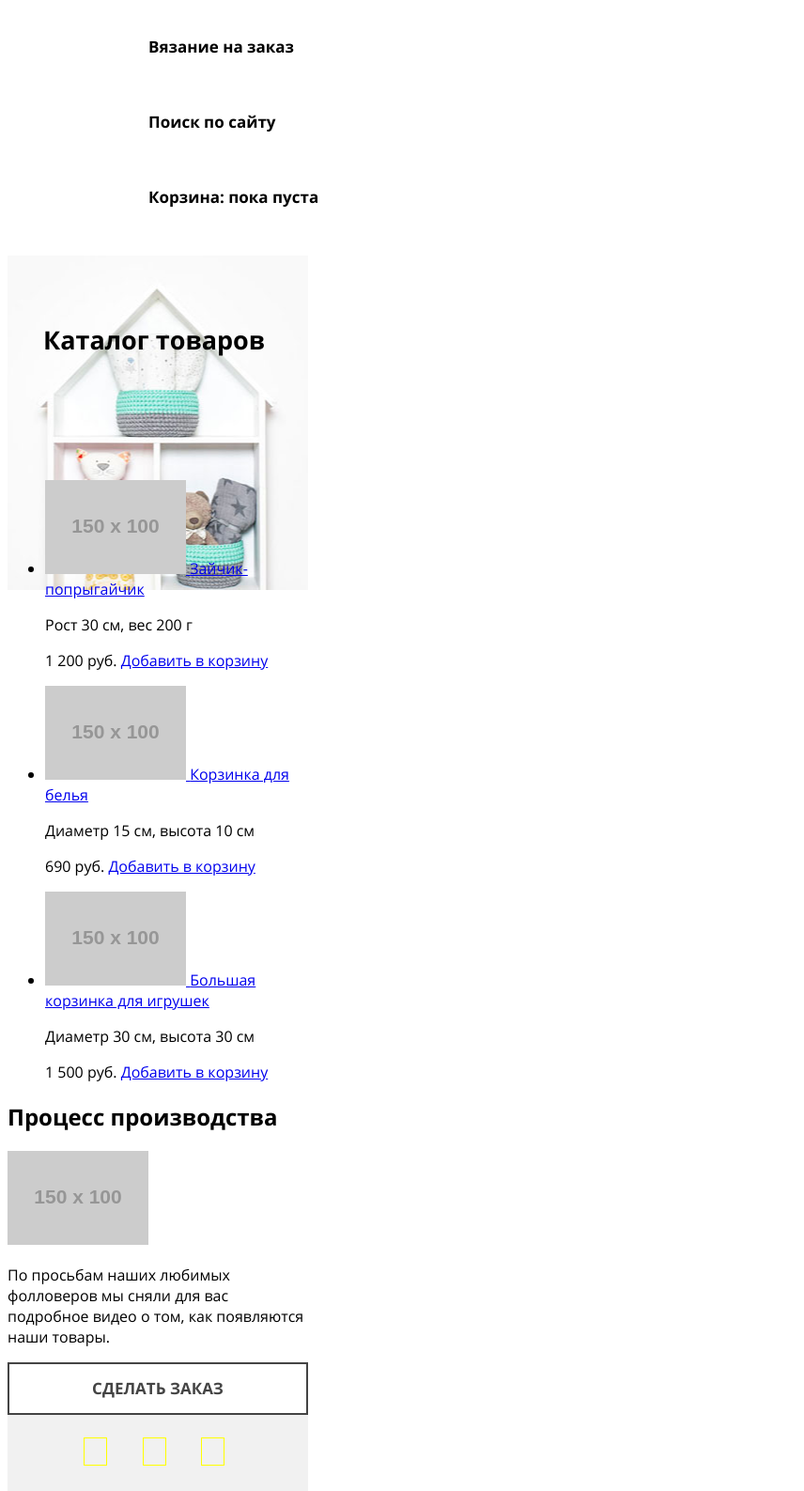
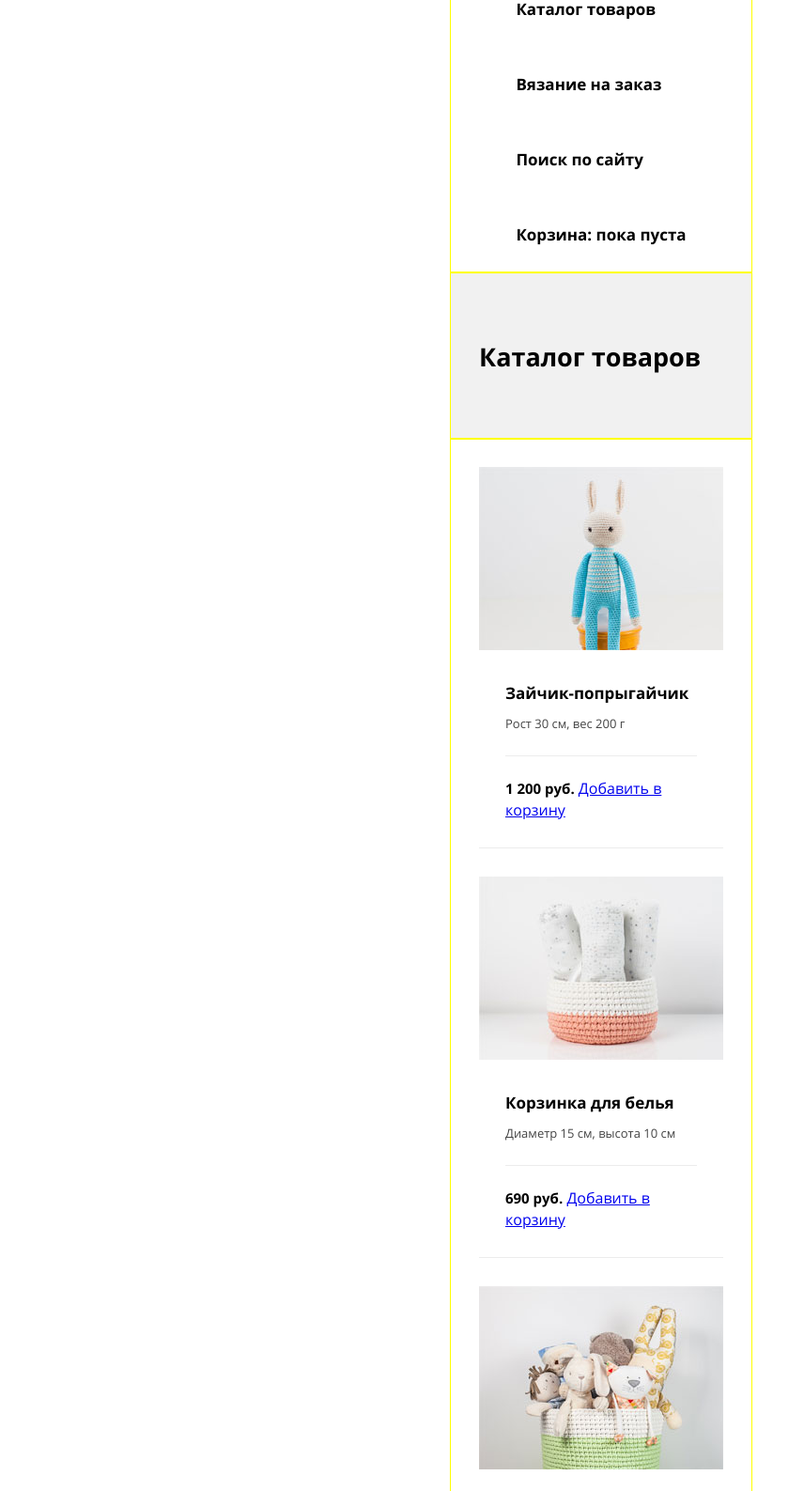
Before and after one commit to nastya-randall/625979-mishka, a website: page source/catalog.html in a window 1280 px wide. Shown: the part 146-1733 px from the top of the page at 94% size, without its empty margins (0-856 px from the left). Drawn offline with nearby package versions, Linux system fonts and the light colour scheme; files that its build step writes are made by us from their sources; placeholder pictures from the web are drawn by us.

Commit message:
Базовая стилизация страницы каталога

```diff
--- a/source/catalog.html
+++ b/source/catalog.html
@@ -7,9 +7,9 @@
   </head>
   <body>
 
-    <header class="page-header">
-      <a class="page-heder__logo-link" href="index.html">
-        <img class="page-header__logo-image" src="http://placehold.it/150x100" width="" height="" alt="Магазин «Мишка»">
+    <header class="page-header container">
+      <a class="page-header__logo-link" href="index.html">
+        <img class="page-header__logo-image" src="img/logo-mobile.svg" width="86" height="35" alt="Магазин «Мишка»">
       </a>
       <nav class="main-nav">
         <button class="main-nav__toggle" type="button">Открыть меню</button>
@@ -33,57 +33,67 @@
       </nav>
     </header>
 
-    <main class="page-main">
-      <h1 class="page-main__title">Каталог товаров</h1>
-      <section class="catalog">
+    <main class="catalog-main">
+      <div class="catalog-main__wrapper container">
+        <h1 class="catalog-main__title">Каталог товаров</h1>
+      </div>
+      <section class="catalog container">
         <ul class="catalog__list">
           <li class="catalog__item">
             <a class="catalog__item-link" href="#">
-              <img class="catalog__item-image" src="http://placehold.it/150x100" width="" height="" alt="Зайчик-попрыгайчик">
+              <img class="catalog__item-image" src="img/photo-hare-mobile@1x.jpg" width="260" height="195" alt="Зайчик-попрыгайчик">
             </a>
+            <div class="catalog__wrapper">
               <a class="catalog__item-title" href="#">Зайчик-попрыгайчик</a>
               <p class="catalog__item-details">Рост 30 см, вес 200 г</p>
               <p class="catalog__footer">
                 <span class="catalog__price">1 200 руб.</span>
                 <a class="catalog__add-to-cart" href="#">Добавить в корзину</a>
               </p>
+            </div>
           </li>
           <li class="catalog__item">
             <a class="catalog__item-link" href="#">
-              <img class="catalog__item-image" src="http://placehold.it/150x100" width="" height="" alt="Корзинка для белья">
+              <img class="catalog__item-image" src="img/photo-bowl-mobile@1x.jpg" width="260" height="195" alt="Корзинка для белья">
             </a>
+            <div class="catalog__wrapper">
               <a class="catalog__item-title" href="#">Корзинка для белья</a>
               <p class="catalog__item-details">Диаметр 15 см, высота 10 см</p>
               <p class="catalog__footer">
                 <span class="catalog__price">690 руб.</span>
                 <a class="catalog__add-to-cart" href="#">Добавить в корзину</a>
               </p>
+            </div>
           </li>
           <li class="catalog__item">
             <a class="catalog__item-link" href="#">
-              <img class="catalog__item-image" src="http://placehold.it/150x100" width="" height="" alt="Большая корзинка для игрушек">
+              <img class="catalog__item-image" src="img/photo-toys-mobile@1x.jpg" width="260" height="195" alt="Большая корзинка для игрушек">
             </a>
+            <div class="catalog__wrapper">
               <a class="catalog__item-title" href="#">Большая корзинка для игрушек</a>
               <p class="catalog__item-details">Диаметр 30 см, высота 30 см</p>
               <p class="catalog__footer">
                 <span class="catalog__price">1 500 руб.</span>
                 <a class="catalog__add-to-cart" href="#">Добавить в корзину</a>
               </p>
+            </div>
           </li>
         </ul>
       </section>
-      <section class="video-holder">
-        <h2 class="video-holder__title>">Процесс производства</h2>
-        <div class="video-overlay">
-          <video poster="http://placehold.it/150x100">
+      <section class="video-holder container">
+        <h2 class="video-holder__title">Процесс производства</h2>
+        <div class="video-holder__overlay">
+          <video poster="img/video-mobile@1x.jpg" width="260" height="150">
           </video>
         </div>
+        <div class="video-holder__wrapper">
           <p class="video-holder__text">По просьбам наших любимых фолловеров мы сняли для вас подробное видео о том, как появляются наши товары.</p>
           <a class="video-holder__button button" href="form.html">Сделать заказ</a>
+        </div>
       </section>
     </main>
 
-    <footer class="page-footer">
+    <footer class="page-footer container">
       <div class="page-footer__social social">
         <ul class="social__list">
           <li class="social__item">
@@ -100,21 +110,27 @@
       <div class="page-footer__copyright copyright">
         <b class="copyright__text">Разработано</b>
         <a class="copyright__link" href="https://htmlacademy.ru/intensive/adaptive">
-          <img class="copyright__logo" src="http://placehold.it/150x100" width="" height="" alt="HTML Academy">
+          <img class="copyright__logo" src="http://placehold.it/27x33" width="" height="" alt="HTML Academy">
         </a>
       </div>
     </footer>
 
-    <section class="modal">
+    <section class="modal container">
       <h2 class="modal__title">Добавить в корзину</h2>
       <p class="modal__text">Выберите размер:</p>
       <form class="modal__form" action="https://echo.htmlacademy.ru" method="post">
-        <input class="visually-hidden" type="radio" name="size" value="Small" id="small-size" checked>
-        <label class="modal__size" for="small-size">S</label>
-        <input class="visually-hidden" type="radio" name="size" value="Medium" id="medium-size">
-        <label class="modal__size" for="medium-size">M</label>
-        <input class="visually-hidden" type="radio" name="size" value="Large" id="large-size">
-        <label class="modal__size" for="large-size">L</label>
+        <label class="modal__toggle">
+          <input class="visually-hidden" type="radio" name="size" value="Small" checked>
+          <span class="modal__label">S</span>
+        </label>
+        <label class="modal__toggle">
+          <input class="visually-hidden" type="radio" name="size" value="Medium">
+          <span class="modal__label">M</span>
+        </label>
+        <label class="modal__toggle">
+          <input class="visually-hidden" type="radio" name="size" value="Large">
+          <span class="modal__label">L</span>
+        </label>
         <button class="modal__add-to-cart button button--green" type="submit">Добавить</button>
       </form>
     </section>
--- /dev/null
+++ b/source/sass/blocks/catalog-main.scss
@@ -0,0 +1,14 @@
+.catalog-main__wrapper {
+  background-color: #f1f1f1;
+}
+
+.catalog-main__title {
+  margin: 0;
+  margin-top: 75px;
+  margin-bottom: 72px;
+  display: inline-block;
+  font-size: 27px;
+  font-weight: 700;
+  line-height: 30px;
+  text-align: center;
+}
--- /dev/null
+++ b/source/sass/blocks/catalog.scss
@@ -0,0 +1,50 @@
+.catalog {
+  padding-top: 30px;
+}
+
+.catalog__list {
+  margin: 0;
+  padding: 0;
+  list-style: none;
+}
+
+.catalog__item {
+  margin-bottom: 30px;
+}
+
+.catalog__wrapper {
+  padding: 29px 28px;
+  border-bottom: 1px solid #ececec;
+}
+
+.catalog__item-title {
+  display: block;
+  margin-bottom: 5px;
+  color: #000000;
+  font-size: 17px;
+  font-weight: 700;
+  line-height: 24px;
+  text-decoration: none;
+}
+
+
+.catalog__item-details {
+  margin: 0;
+  padding-bottom: 19px;
+  color: #444444;
+  font-size: 13px;
+  line-height: 30px;
+  border-bottom: 1px solid #ececec;
+
+}
+
+.catalog__footer {
+  margin: 0;
+  padding-top: 22px;
+}
+
+.catalog__price {
+  font-size: 15px;
+  font-weight: 700;
+  line-height: 24px;
+}
--- a/source/sass/blocks/contacts-and-feedback.scss
+++ b/source/sass/blocks/contacts-and-feedback.scss
@@ -1,7 +1,7 @@
 .contacts-and-feedback {
   width: 320px;
-  padding: 38px 30px;
-  box-sizing: border-box;
+  padding-top: 38px;
+  padding-bottom: 38px;
 }
 
 .contacts-and-feedback__map-image {
--- a/source/sass/blocks/container.scss
+++ b/source/sass/blocks/container.scss
@@ -1,5 +1,15 @@
 .container {
   margin: 0 auto;
-  width: 260px;
-  padding: 0 30px;
+  width: 320px;
+  padding-left: 30px;
+  padding-right: 30px;
+  box-sizing: border-box;
+  outline: 1px solid yellow;
+
+  &--spaceless {
+  margin: 0 auto;
+  width: 320px;
+  box-sizing: border-box;
+  padding: 0;
+  }
 }
--- a/source/sass/blocks/features.scss
+++ b/source/sass/blocks/features.scss
@@ -1,7 +1,6 @@
 .features {
-  width: 320px;
-  box-sizing: border-box;
-  padding: 32px 30px 28px 30px;
+  padding-top: 32px;
+  padding-bottom: 28px;
 }
 
 .features__list {
--- a/source/sass/blocks/main-nav.scss
+++ b/source/sass/blocks/main-nav.scss
@@ -1,4 +1,3 @@
 .main-nav__wrapper {
 //  display: none;
-  width: 320px;
 }
--- a/source/sass/blocks/page-header.scss
+++ b/source/sass/blocks/page-header.scss
@@ -1,10 +1,11 @@
 .page-header {
-  width: 320px;
-  padding: 22px 0;
+//  width: 320px;
+//  padding: 22px 30px;
   display: flex;
+  flex-direction: column;
+  align-items: center;
 }
 
-.page-header__logo-image {
-  margin-left: auto;
-  margin-right: auto;
+.page-header__logo-link {
+  margin-top: 22px;
 }
--- a/source/sass/blocks/page-main.scss
+++ b/source/sass/blocks/page-main.scss
@@ -1,5 +1,5 @@
 .page-main {
-  width: 320px;
+//  width: 320px;
   background-image: url("../img/hero-mobile@1x.jpg");
   background-repeat: no-repeat;
   background-position: center -17px;
--- a/source/sass/blocks/reviews.scss
+++ b/source/sass/blocks/reviews.scss
@@ -1,7 +1,6 @@
 .reviews {
-  width: 320px;
-  box-sizing: border-box;
-  padding: 28px 30px;
+  padding-top: 28px;
+  padding-bottom: 28px;
 }
 
 .reviews__title {
--- /dev/null
+++ b/source/sass/blocks/video-holder.scss
@@ -0,0 +1,29 @@
+.video-holder {
+  margin-bottom: 58px;
+  padding-top: 25px;
+  padding-bottom: 33px;
+}
+.video-holder__title {
+  display: inline-block;
+  margin: 0;
+  margin-bottom: 22px;
+  padding-left: 90px;
+  font-size: 17px;
+  font-weight: 700;
+  line-height: 24px;
+}
+
+.video-holder__overlay {
+  margin-bottom: 28px;
+}
+
+.video-holder__wrapper {
+  padding: 0 34px;
+}
+
+.video-holder__text {
+  margin-bottom: 25px;
+  color: #444444;
+  font-size: 13px;
+  line-height: 24px;
+}
--- a/source/sass/blocks/week-item.scss
+++ b/source/sass/blocks/week-item.scss
@@ -1,9 +1,9 @@
 .week-item {
-  width: 320px;
-  box-sizing: border-box;
+//  width: 320px;
+//  box-sizing: border-box;
   padding-top: 32px;
-  padding-left: 30px;
-  padding-right: 30px;
+//  padding-left: 30px;
+//  padding-right: 30px;
   padding-bottom: 36px;
   color: #444444;
   font-size: 15px;
--- a/source/sass/style.scss
+++ b/source/sass/style.scss
@@ -16,7 +16,9 @@
 @import "blocks/social.scss";
 @import "blocks/copyright.scss";
 @import "blocks/modal.scss";
-
+@import "blocks/catalog-main.scss";
+@import "blocks/catalog.scss";
+@import "blocks/video-holder.scss";
 
 
 
```
Also changed, not shown: source/index.html (+4 -4 lines). Lines whose indentation alone changed are shown as unchanged.
